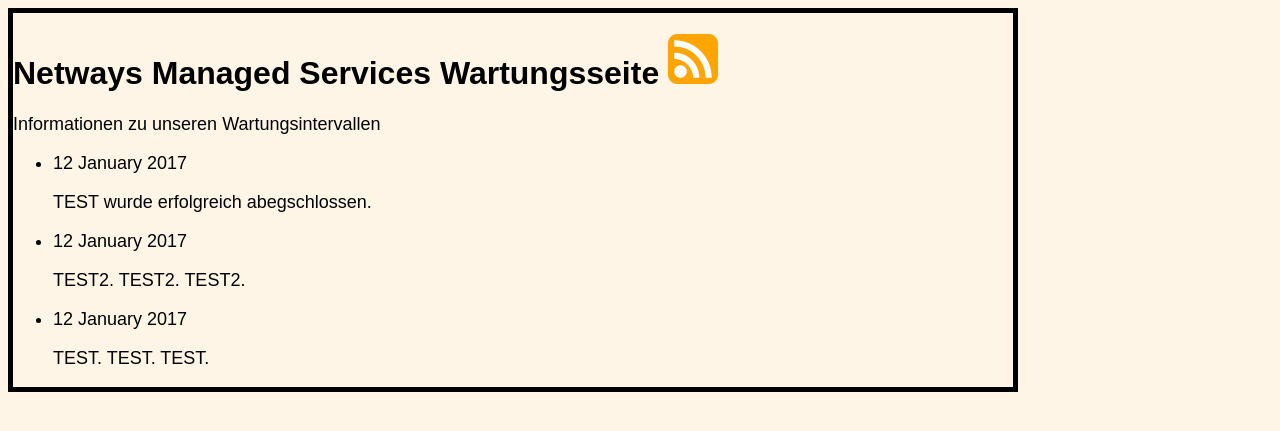
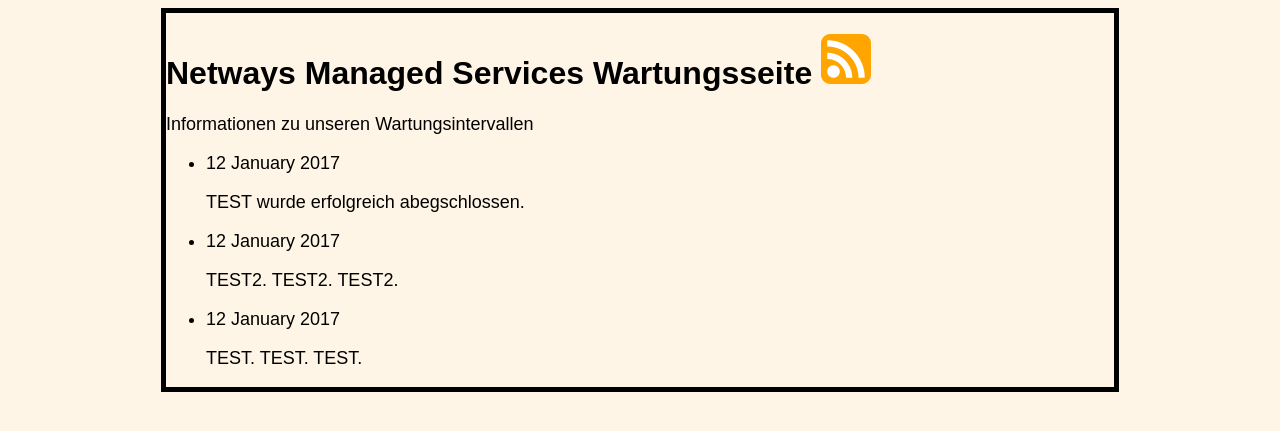
Before and after one commit to Storagegirl/storagegirl.github.io, a Jekyll site: the page built from index.html, in a window 1280 px wide. Shown: the top 431 px of the page. Built offline with Jekyll 4.4.1, drawn with Linux system fonts in a browser that asks for light colours.

Commit message:
Update main.css

```diff
--- a/css/main.css
+++ b/css/main.css
@@ -29,7 +29,7 @@
 }
 
 .box {
-    float: centered;
-    width: 1000px;
+    margin: auto;
+    width: 75%;
     border: 5px solid black;
 }
```
